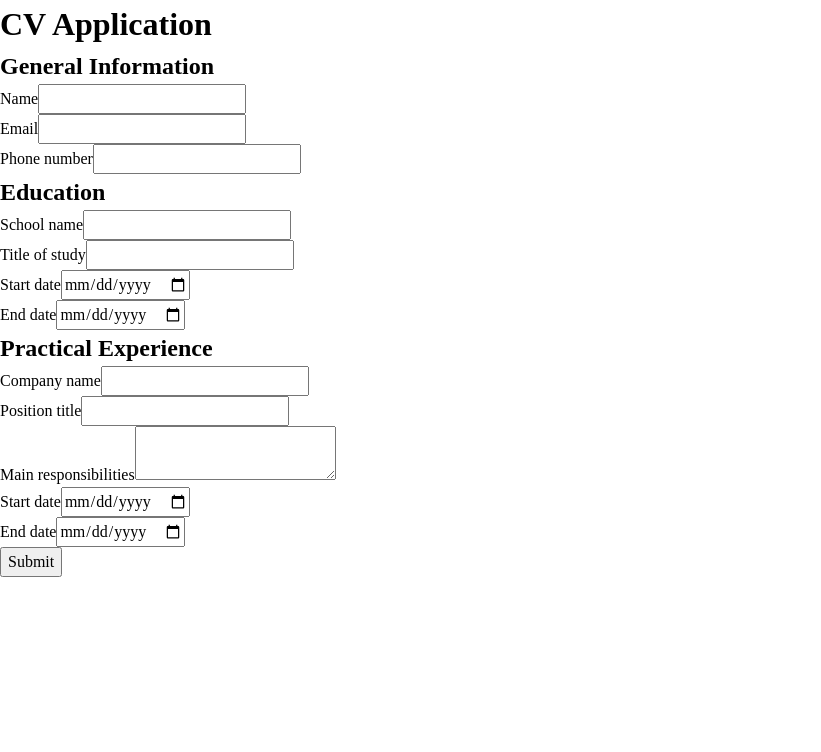
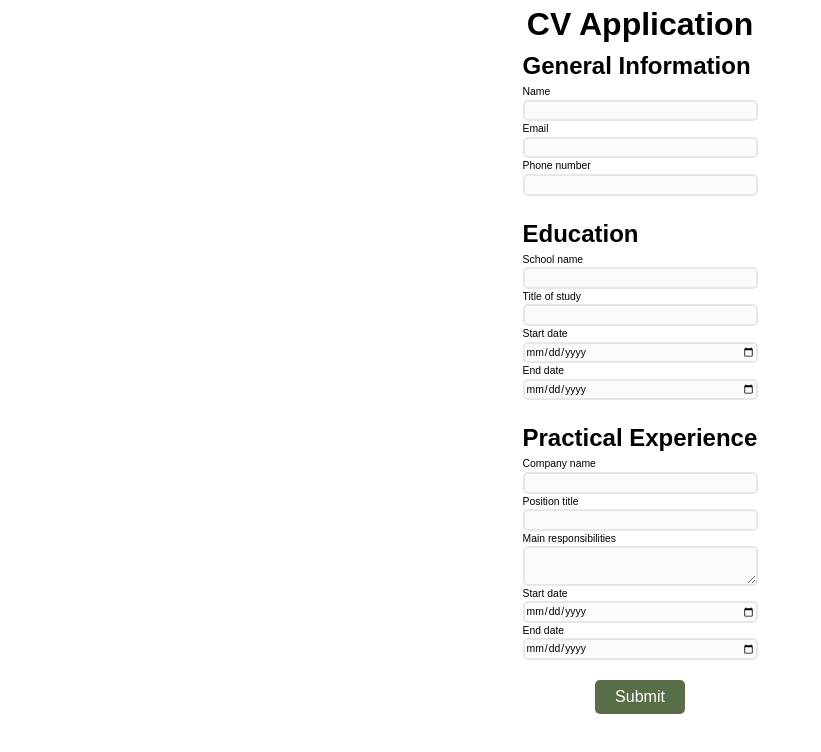
Before and after one commit to alexc2029/cv-application, a React (Vite) app: page / in a window 1280 px wide. Shown: the top 752 px of the page, without its empty margins (0-821 px from the left). Built offline with nearby package versions, Linux system fonts and the light colour scheme.

Commit message:
feat: add styling

```diff
--- a/src/styles/index.css
+++ b/src/styles/index.css
@@ -46,3 +46,62 @@ h6 {
 ul {
 	list-style-type: none;
 }
+
+#root {
+	font-family: Arial, Helvetica, sans-serif;
+	width: 100vw;
+	display: flex;
+	justify-content: center;
+	align-items: center;
+}
+
+main {
+	display: flex;
+	flex-direction: column;
+	justify-content: center;
+	align-items: center;
+	width: 50%;
+}
+
+form {
+	display: flex;
+	flex-direction: column;
+	font-weight: 500;
+	gap: 20px;
+}
+
+form div {
+	flex: 1;
+	display: flex;
+	flex-direction: column;
+	font-size: clamp(0.5rem, 0.3rem + 1vw, 0.65rem);
+}
+
+input,
+textarea {
+	outline: none;
+	background-color: rgb(251, 251, 251);
+	border: 2px solid #e5e7eb;
+	border-radius: 5px;
+	width: 235px;
+}
+
+input:focus,
+input:focus-visible {
+	border: 2px solid blue;
+	box-shadow: 0px 3px 15px rgba(0, 0, 0, 0.2);
+}
+
+input:invalid {
+	border: 2px solid red;
+}
+
+button {
+	background-color: #596d48;
+	color: white;
+	border: 0;
+	border-radius: 5px;
+	padding: 5px 20px;
+	width: fit-content;
+	align-self: center;
+}
```
